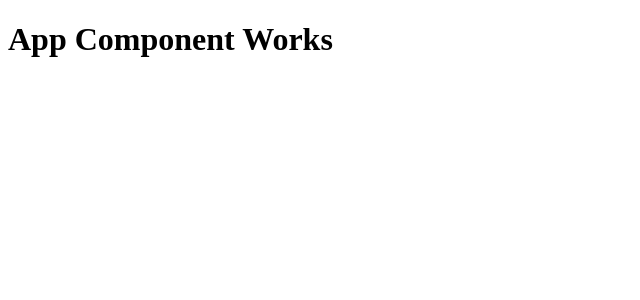
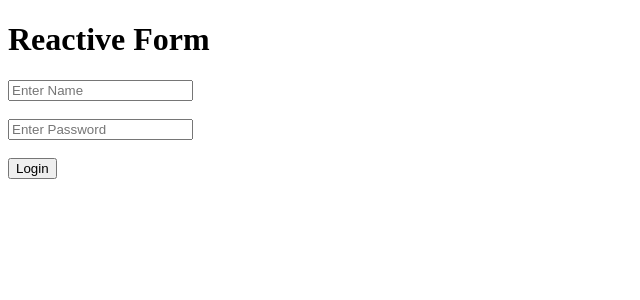
Before and after one commit to mmraihan/Angular-CodeStepByStep, an Angular app in the folder blog/: page / in a window 1280 px wide. Shown: the top 300 px of the page, without its empty margins (0-640 px from the left). Built offline with nearby package versions, Linux system fonts and the light colour scheme.

Commit message:
Reactive form.

```diff
--- a/blog/src/app/app.component.html
+++ b/blog/src/app/app.component.html
@@ -1 +1,9 @@
 <h1>{{title}}</h1>
+
+<form [formGroup]="loginForm" (ngSubmit)="loginUser()">
+  <input type="text" placeholder="Enter Name" formControlName="user" >
+  <br> <br>
+  <input type="password" placeholder="Enter Password" formControlName="password">
+  <br> <br>
+  <button>Login</button>
+</form>
--- a/blog/src/app/app.component.ts
+++ b/blog/src/app/app.component.ts
@@ -1,4 +1,5 @@
 import { Component } from '@angular/core';
+import { FormGroup, FormControl } from '@angular/forms';
 
 @Component({
   selector: 'app-root',
@@ -6,6 +7,15 @@
   styleUrls: ['./app.component.css']
 })
 export class AppComponent {
-  title="App Component Works";
+  title="Reactive Form";
+
+  loginForm = new FormGroup({
+    user: new FormControl(""),
+    password: new FormControl(""),
+  })
+
+  loginUser(){
+    console.warn(this.loginForm.value)
+  }
 
 }
--- a/blog/src/app/app.module.ts
+++ b/blog/src/app/app.module.ts
@@ -1,6 +1,8 @@
 import { NgModule } from '@angular/core';
+import { ReactiveFormsModule } from '@angular/forms';
 import { BrowserModule } from '@angular/platform-browser';
 import { AppComponent } from './app.component';
+
 
 
 
@@ -10,7 +12,7 @@
 
   ],
   imports: [
-    BrowserModule
+    BrowserModule,ReactiveFormsModule
   ],
   providers: [],
   bootstrap: [AppComponent]
```
